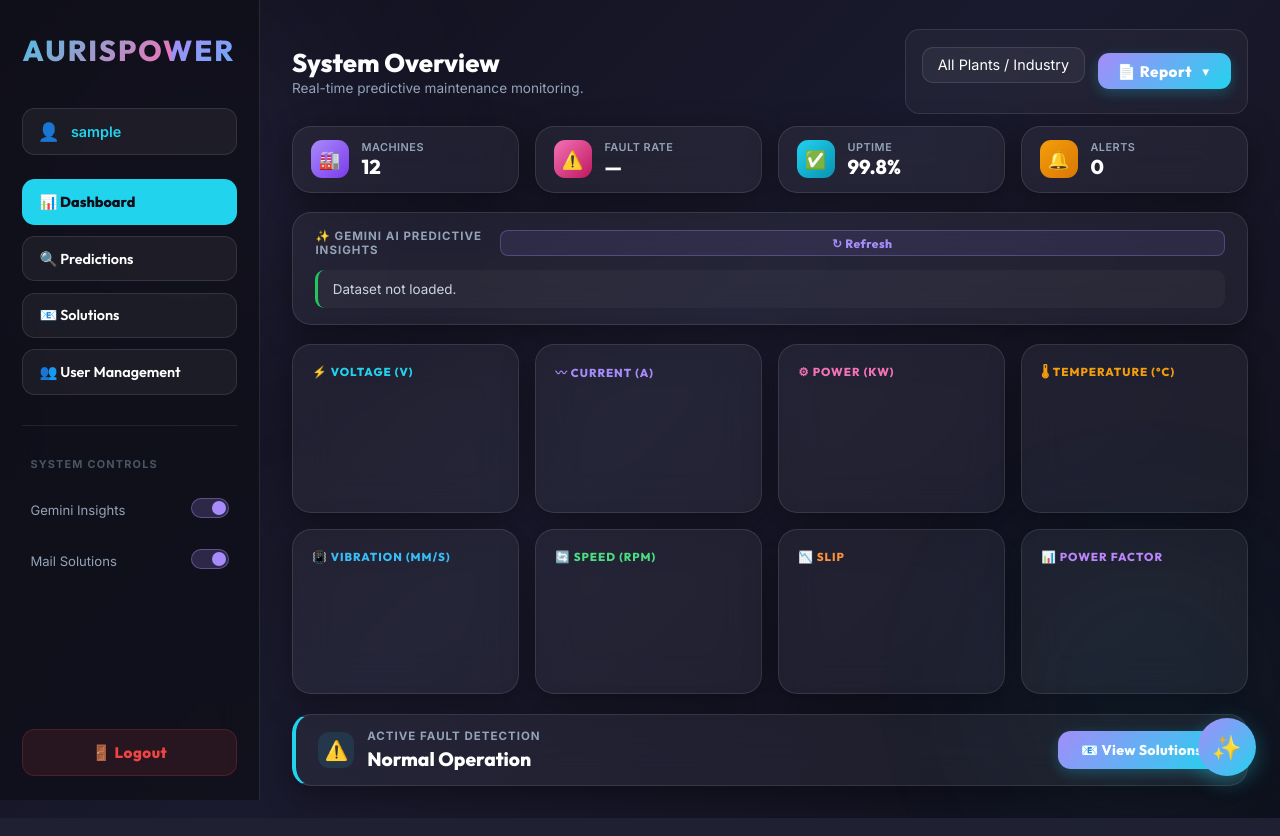
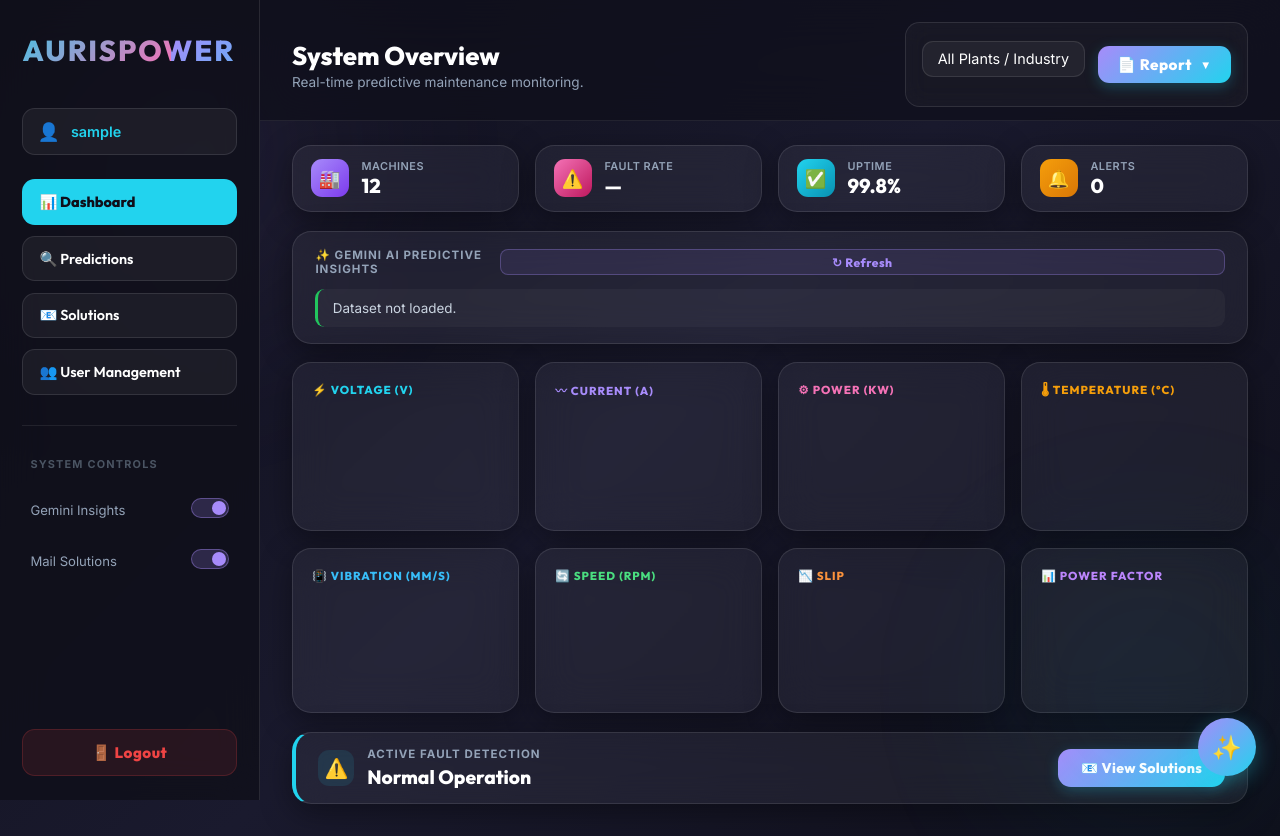
Before and after one commit to klathika334-create/machine_error_prediction-app, a Flask app: page / in a window 1280 px wide. Run offline with Flask 3, Linux system fonts and the light colour scheme; the visitor is signed in with stand-in values (Sample User, id 1); a map, chart or similar area stays blank; parts of the project's set-up code (start-up, migrations or seed data) failed here and were passed over; some libraries are stand-ins or nearby versions.

Commit message:
App logs and dashboard update on reports

```diff
--- a/src/dashboard/app.py
+++ b/src/dashboard/app.py
@@ -73,8 +73,12 @@
 def login():
     if request.method == 'POST':
         try:
-            username = request.form['username'].strip()
-            password = request.form['password'].strip()
+            username = request.form.get('username', '').strip()
+            password = request.form.get('password', '').strip()
+
+            if not username or not password:
+                return render_template('login.html', error='Username and password are required.')
+
             users = mongo.db.users
             user = users.find_one({'username': username})
 
@@ -93,7 +97,7 @@
                 return render_template('login.html', error='Invalid username or password.')
         except Exception as e:
             print(f"[Login Error] {e}")
-            return render_template('login.html', error='System error during login. Please try again later.')
+            return render_template('login.html', error='System error during login. Please try again.')
     return render_template('login.html')
 
 @app.route('/profile')
@@ -126,18 +130,27 @@
 @app.route('/signup', methods=['GET', 'POST'])
 def signup():
     if request.method == 'POST':
-        username = request.form['username']
-        password = request.form['password']
-        confirm = request.form['confirm']
-        role = request.form.get('role', 'user')
-        if password != confirm:
-            return render_template('signup.html', error='Passwords do not match')
-        users = mongo.db.users
-        if users.find_one({'username': username}):
-            return render_template('signup.html', error='Username already exists')
-        pw_hash = generate_password_hash(password)
-        users.insert_one({'username': username, 'password': pw_hash, 'role': role})
-        return render_template('signup.html', success='User created successfully! Please log in.')
+        try:
+            username = request.form.get('username', '').strip()
+            password = request.form.get('password', '')
+            confirm = request.form.get('confirm_password', '')
+            role = request.form.get('role', 'user')
+
+            if not username or not password:
+                return render_template('signup.html', error='Username and password are required.')
+
+            if password != confirm:
+                return render_template('signup.html', error='Passwords do not match.')
+            users = mongo.db.users
+            if users.find_one({'username': username}):
+                return render_template('signup.html', error='Username already exists')
+            pw_hash = generate_password_hash(password)
+            users.insert_one({'username': username, 'password': pw_hash, 'role': role})
+            return render_template('signup.html', success='User created successfully! Please log in.')
+        except Exception as e:
+            print(f"[Signup Error] {e}")
+            return render_template('signup.html', error='System error during signup. Please try again.')
+
     return render_template('signup.html')
 
 # Load dataset globally for streaming
--- a/src/dashboard/templates/index.html
+++ b/src/dashboard/templates/index.html
@@ -502,8 +502,8 @@
             </button>
         </nav>
 
-        <main style="flex:1;padding:1.8rem 2rem 2rem;overflow-y:auto;min-height:100vh;">
-            <header style="margin-bottom:0.8rem;display:flex;justify-content:space-between;align-items:center;flex-wrap:wrap;gap:0.6rem;flex-shrink:0;">
+        <main style="flex:1;padding:0;overflow-y:auto;min-height:100vh;">
+            <header style="position:sticky;top:0;z-index:1100;padding:1.4rem 2rem 0.8rem;background:rgba(15,15,26,0.7);backdrop-filter:blur(24px);-webkit-backdrop-filter:blur(24px);border-bottom:1px solid rgba(255,255,255,0.08);margin-bottom:1.5rem;display:flex;justify-content:space-between;align-items:center;flex-wrap:wrap;gap:0.6rem;flex-shrink:0;">
                 <div>
                     <h1 style="margin:0;font-size:1.6rem;">System Overview</h1>
                     <p style="color:var(--text-dim);font-size:0.85rem;margin-top:0.1rem;">Real-time predictive maintenance monitoring.</p>
@@ -517,12 +517,12 @@
                     </select>
 
                     <!-- Single Report button with dropdown -->
-                    <div id="report-btn-wrap" style="position: relative;">
+                    <div id="report-btn-wrap" style="position: relative;z-index:1105;">
                         <button id="report-btn" onclick="toggleReportMenu(event)"
                             style="padding:0.55rem 1.2rem;background:linear-gradient(135deg,#a78bfa,#22d3ee);color:#fff;border:none;border-radius:0.7rem;font-weight:700;cursor:pointer;transition:all 0.2s;white-space:nowrap;display:flex;align-items:center;gap:0.5rem;width:auto;box-shadow:0 4px 14px rgba(34,211,238,0.25);">
                             📄 Report <span id="report-caret" style="font-size:0.72rem;transition:transform 0.2s;">▼</span>
                         </button>
-                        <div id="report-menu" style="display:none;position:absolute;top:calc(100% + 8px);right:0;background:#1a1a2e;border:1px solid rgba(255,255,255,0.12);border-radius:0.9rem;overflow:hidden;min-width:160px;box-shadow:0 8px 28px rgba(0,0,0,0.5);z-index:500;animation:reportMenuIn 0.18s cubic-bezier(0.34,1.56,0.64,1);">
+                        <div id="report-menu" style="display:none;position:absolute;top:calc(100% + 8px);right:0;background:#1a1a2e;border:1px solid rgba(255,255,255,0.12);border-radius:0.9rem;overflow:hidden;min-width:160px;box-shadow:0 8px 48px rgba(0,0,0,0.6);z-index:1200;animation:reportMenuIn 0.18s cubic-bezier(0.34,1.56,0.64,1);">
                             <button onclick="downloadReport('weekly')"
                                 style="width:100%;padding:0.75rem 1.1rem;background:transparent;color:#fff;border:none;border-bottom:1px solid rgba(255,255,255,0.1);text-align:left;cursor:pointer;font-size:0.92rem;transition:background 0.15s;display:flex;align-items:center;gap:0.6rem;width:auto;box-shadow:none;letter-spacing:0;"
                                 onmouseover="this.style.background='rgba(34,211,238,0.1)'" onmouseout="this.style.background='transparent'">
@@ -566,7 +566,7 @@
                 </div>
             </header>
 
-            <div id="dashboard-content" style="display:flex;flex-direction:column;gap:1.2rem;">
+            <div id="dashboard-content" style="display:flex;flex-direction:column;gap:1.2rem;padding:0 2rem 2rem 2rem;">
 
                 <!-- ── KPI Stat Cards ── -->
                 <div style="display:grid;grid-template-columns:repeat(4,1fr);gap:1rem;">
```
Also changed, not shown: 1 other file.
